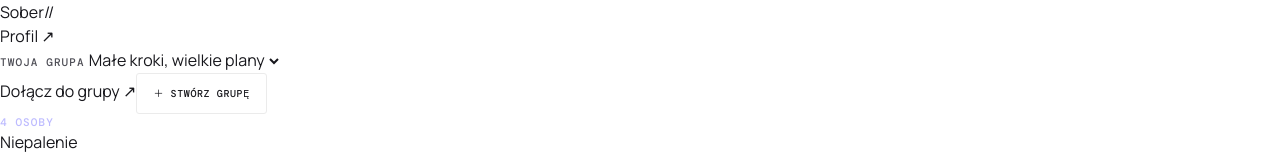
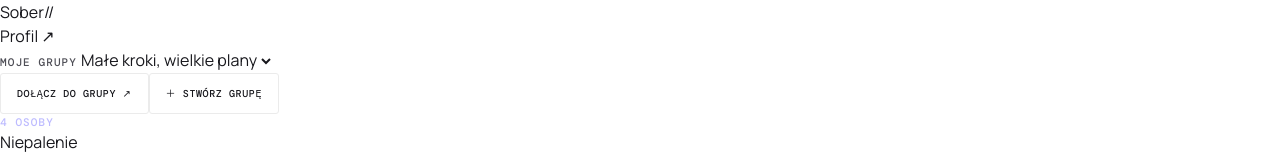
Before and after one commit to Solvro-Rio-De-Janeiro/HackYeah2026, a React (Vite) app in the folder apps/frontend/: page /dashboard in a window 1280 px wide. Shown: the top 157 px of the page. Built offline with nearby package versions, Linux system fonts and the light colour scheme.

Commit message:
fix(frontend): remove blinking dots and unify group toolbar typography with DM Mono

```diff
--- a/apps/frontend/src/app/components/common/PaymentTimerModal.tsx
+++ b/apps/frontend/src/app/components/common/PaymentTimerModal.tsx
@@ -304,9 +304,8 @@ export function PaymentTimerModal({
           <div className="bg-[#f9fafb] dark:bg-white/[0.03] border border-[#ebebeb] dark:border-white/10 rounded-xl p-4 mb-5">
             {/* Pulsing Banking Radar */}
             <div className="flex items-center gap-3 mb-3">
-              <span className="relative flex h-3 w-3 shrink-0">
-                <span className="animate-ping absolute inline-flex h-full w-full rounded-full bg-[#7472d5] opacity-75"></span>
-                <span className="relative inline-flex rounded-full h-3 w-3 bg-[#010120] dark:bg-[#8ee9ee]"></span>
+              <span className="relative flex h-2.5 w-2.5 shrink-0">
+                <span className="inline-flex rounded-full h-2.5 w-2.5 bg-[#010120] dark:bg-[#8ee9ee]"></span>
               </span>
               <p className="text-xs font-semibold text-[#010120] dark:text-white m-0">
                 {method === 'blik'
--- a/apps/frontend/src/app/components/dashboard/DailyAmountPanel.tsx
+++ b/apps/frontend/src/app/components/dashboard/DailyAmountPanel.tsx
@@ -81,18 +81,11 @@ export function DailyAmountPanel() {
         {/* Center: Live Timer Waiting for Deposit (W środku panelu) */}
         <div className="daily-timer-box flex items-center gap-3.5 px-4 py-2.5 bg-white dark:bg-white/5 border border-[#e5e5eb] dark:border-white/10 rounded-xl shadow-xs transition-all">
           <div className="flex items-center justify-center">
-            <span className="relative flex h-3 w-3">
-              <span
-                className={`animate-ping absolute inline-flex h-full w-full rounded-full opacity-75 ${
-                  recordedToday ? 'bg-emerald-400' : 'bg-amber-400'
-                }`}
-              />
-              <span
-                className={`relative inline-flex rounded-full h-3 w-3 ${
-                  recordedToday ? 'bg-emerald-500' : 'bg-amber-500'
-                }`}
-              />
-            </span>
+            <span
+              className={`inline-block rounded-full h-2.5 w-2.5 ${
+                recordedToday ? 'bg-emerald-500' : 'bg-amber-500'
+              }`}
+            />
           </div>
 
           <div className="flex flex-col">
--- a/apps/frontend/src/app/components/dashboard/GoalCard.tsx
+++ b/apps/frontend/src/app/components/dashboard/GoalCard.tsx
@@ -65,7 +65,7 @@ export function GoalCard({ onShowGoal, onOpenInvite }: GoalCardProps) {
 
         <button
           type="button"
-          className="outline border border-[#ebebeb] bg-white text-[#010120] hover:bg-[#f6f6fa] rounded px-4 py-2 text-xs font-mono tracking-wider uppercase cursor-pointer transition-all"
+          className="outline"
           onClick={onOpenInvite}
         >
           ZAPROŚ DO GRUPY ↗
--- a/apps/frontend/src/app/components/dashboard/GroupToolbar.tsx
+++ b/apps/frontend/src/app/components/dashboard/GroupToolbar.tsx
@@ -12,34 +12,34 @@ export function GroupToolbar({ onOpenJoin, onOpenCreate }: GroupToolbarProps) {
   return (
     <div className="group-toolbar flex items-center justify-between gap-4 my-2 mb-6">
       <div className="flex flex-col gap-1.5">
-        <span className="eyebrow muted text-[10px] tracking-wider text-[#727279]">
-          TWOJA GRUPA
+        <span className="eyebrow muted text-[9px] font-mono tracking-wider uppercase text-[#727279] dark:text-slate-400">
+          MOJE GRUPY
         </span>
         <select
           aria-label="Wybierz grupę"
           value={activeGroup.id}
           onChange={(e) => selectGroup(e.target.value)}
-          className="font-semibold text-base bg-white border-0 text-[#010120] cursor-pointer outline-none focus:ring-1 focus:ring-[#7472d5] rounded pr-6"
+          className="font-semibold text-base bg-white dark:bg-transparent border-0 text-[#010120] dark:text-white cursor-pointer outline-none focus:ring-1 focus:ring-[#7472d5] rounded pr-6"
         >
           {groups.map((item) => (
-            <option key={item.id} value={item.id}>
+            <option key={item.id} value={item.id} className="dark:bg-[#161622] dark:text-white">
               {item.name}
             </option>
           ))}
         </select>
       </div>
 
-      <div className="group-actions flex items-center gap-4 sm:gap-6">
+      <div className="group-actions flex items-center gap-2.5">
         <button
           type="button"
-          className="plain-action border-0 bg-transparent text-xs font-semibold text-[#010120] hover:underline cursor-pointer py-2"
+          className="outline"
           onClick={onOpenJoin}
         >
-          Dołącz do grupy ↗
+          DOŁĄCZ DO GRUPY ↗
         </button>
         <button
           type="button"
-          className="outline flex items-center gap-2 border border-[#ebebeb] rounded px-4 py-2 text-xs font-mono tracking-wider uppercase text-[#010120] bg-white hover:bg-[#f6f6fa] cursor-pointer transition-all"
+          className="outline"
           onClick={onOpenCreate}
         >
           ＋ STWÓRZ GRUPĘ
--- a/apps/frontend/src/app/components/dashboard/SavingsHero.tsx
+++ b/apps/frontend/src/app/components/dashboard/SavingsHero.tsx
@@ -133,7 +133,7 @@ export function SavingsHero({ onShowGoal }: SavingsHeroProps) {
             >
               <span
                 className={`w-1.5 h-1.5 rounded-full ${
-                  recordedToday ? 'bg-[#85ebcf]' : 'bg-[#bdbbff] animate-ping'
+                  recordedToday ? 'bg-[#85ebcf]' : 'bg-[#bdbbff]'
                 }`}
               />
               <span>
```
